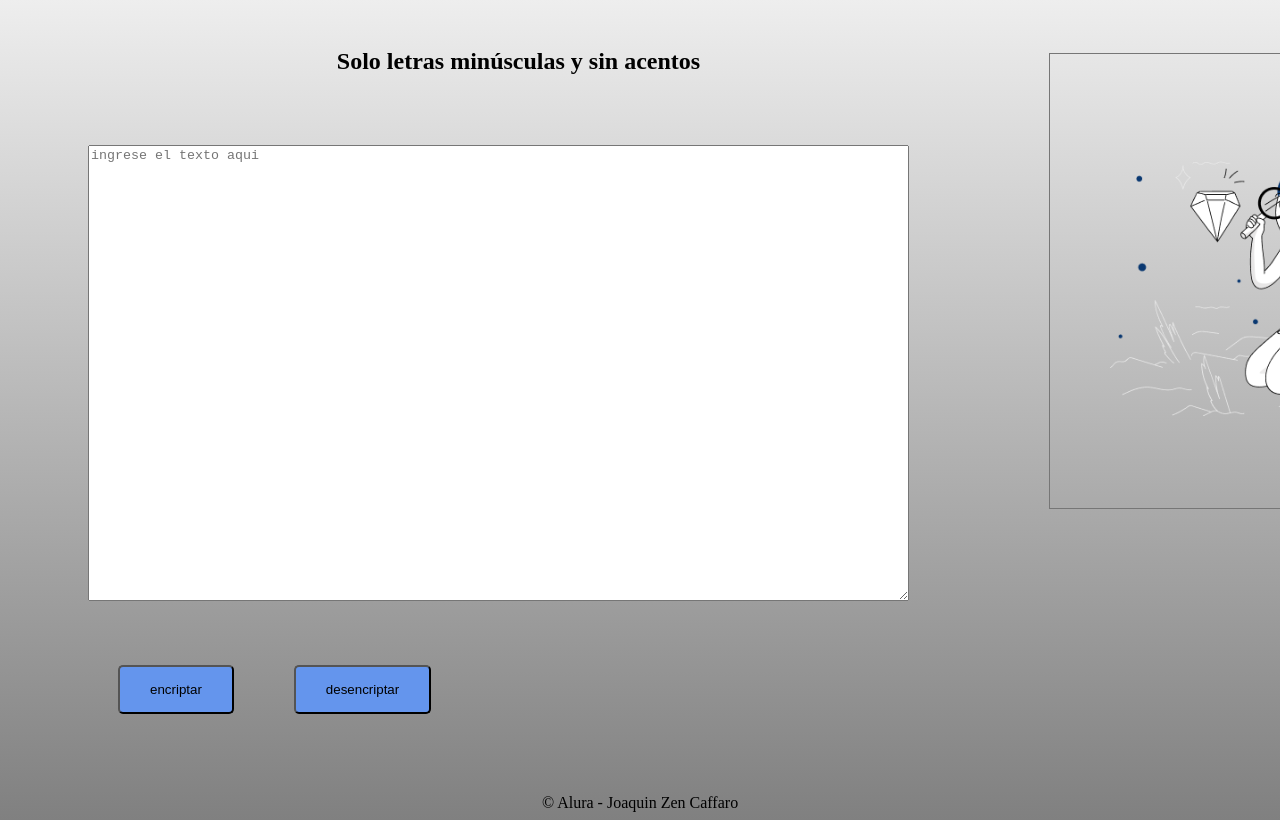
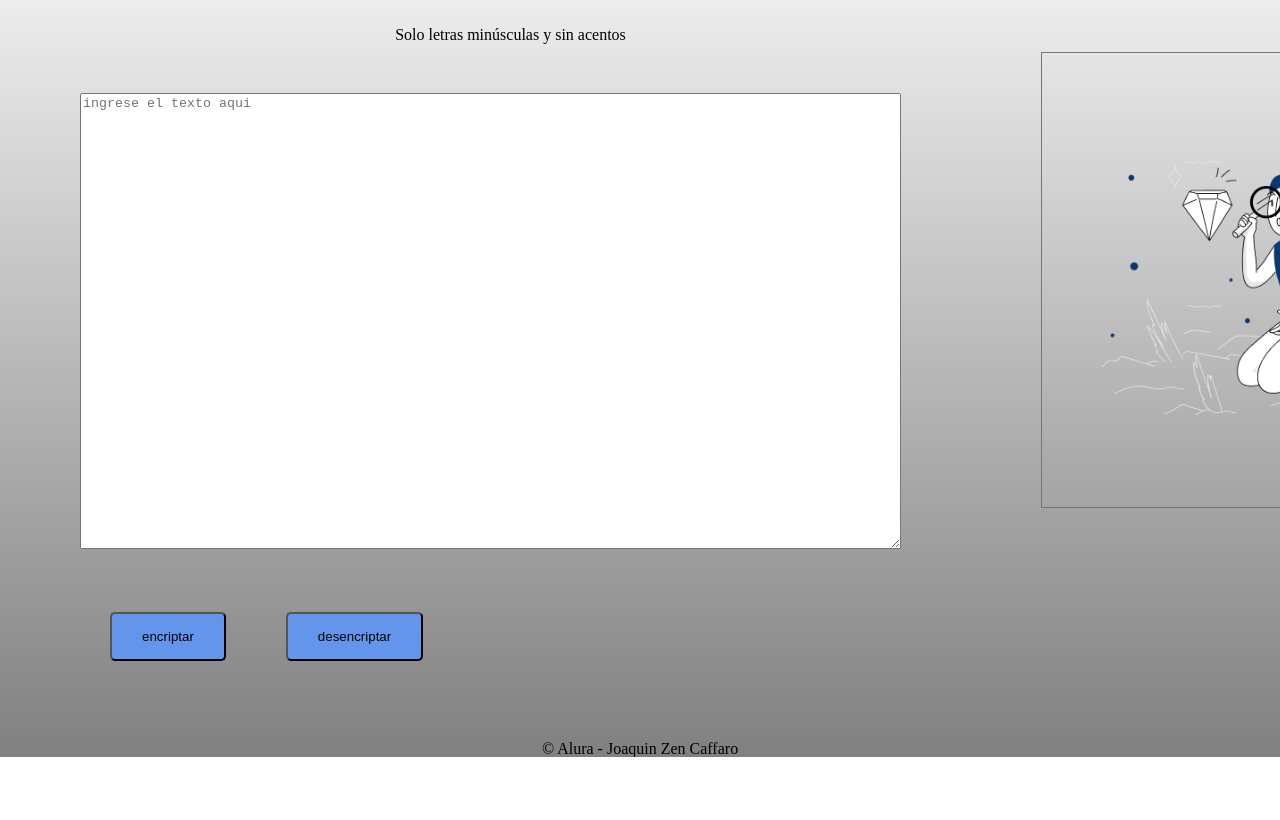
Before and after one commit to Joacosf/encriptador, a plain HTML site: page index.html in a window 1280 px wide. Shown: the part 128-948 px from the top of the page. After the commit the page ends 885 px from the top, so only its background shows below. Drawn offline with Linux system fonts and the light colour scheme.

Commit message:
agregar reset

```diff
--- /dev/null
+++ b/css/reset.css
@@ -0,0 +1,48 @@
+/* http://meyerweb.com/eric/tools/css/reset/
+   v2.0 | 20110126
+   License: none (public domain)
+*/
+
+html, body, div, span, applet, object, iframe,
+h1, h2, h3, h4, h5, h6, p, blockquote, pre,
+a, abbr, acronym, address, big, cite, code,
+del, dfn, em, img, ins, kbd, q, s, samp,
+small, strike, strong, sub, sup, tt, var,
+b, u, i, center,
+dl, dt, dd, ol, ul, li,
+fieldset, form, label, legend,
+table, caption, tbody, tfoot, thead, tr, th, td,
+article, aside, canvas, details, embed,
+figure, figcaption, footer, header, hgroup,
+menu, nav, output, ruby, section, summary,
+time, mark, audio, video {
+	margin: 0;
+	padding: 0;
+	border: 0;
+	font-size: 100%;
+	font: inherit;
+	vertical-align: baseline;
+}
+/* HTML5 display-role reset for older browsers */
+article, aside, details, figcaption, figure,
+footer, header, hgroup, menu, nav, section {
+	display: block;
+}
+body {
+	line-height: 1;
+}
+ol, ul {
+	list-style: none;
+}
+blockquote, q {
+	quotes: none;
+}
+blockquote:before, blockquote:after,
+q:before, q:after {
+	content: '';
+	content: none;
+}
+table {
+	border-collapse: collapse;
+	border-spacing: 0;
+}
--- a/index.html
+++ b/index.html
@@ -6,6 +6,7 @@
     <head>
         <meta charset="UTF-8">
         <title>encriptador</title>
+        <link href="../encriptador/css/reset.css" rel="stylesheet">
         <link href="../encriptador/css/encriptador.css" rel="stylesheet">
 
     </head>
```
